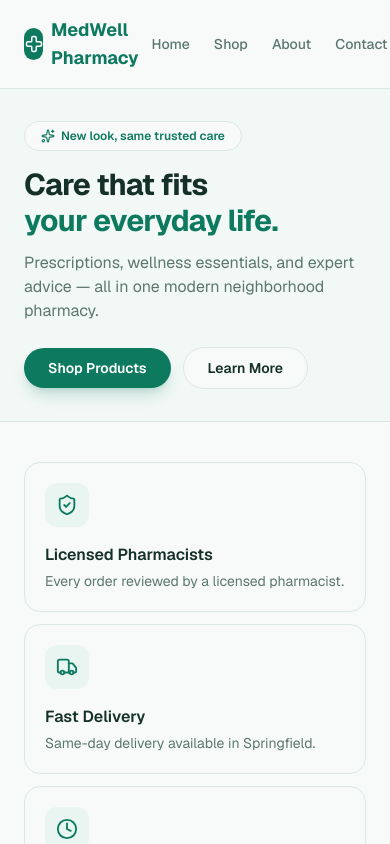
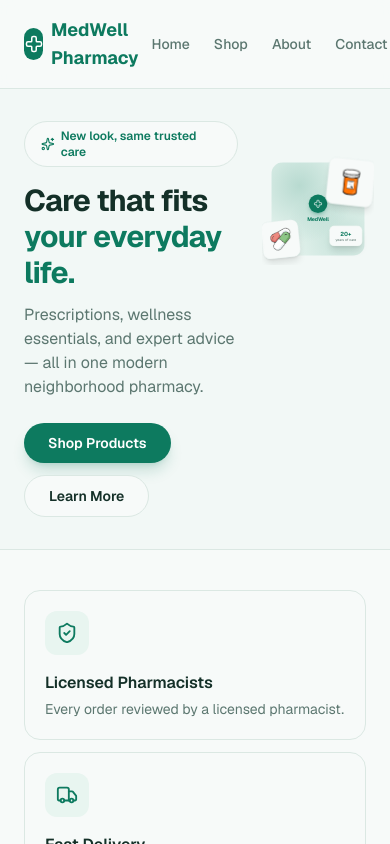
Before and after one commit to mauk16/medwell-rx, a Next.js app: page /home2 in a window 390 px wide. Shown: the top 844 px of the page. Built offline with nearby package versions, Linux system fonts and the light colour scheme.

Commit message:
Show hero visual on mobile as scaled corner overlay (v0.7.1)
Uniformly scaled via CSS transform (same ratios/alignment, no internal
changes), pinned to hero's top-right free space; full size unchanged at lg.

```diff
--- a/app/home2/page.tsx
+++ b/app/home2/page.tsx
@@ -26,8 +26,8 @@ export default function Home2() {
     <div>
       {/* Hero — asymmetric two-column, one composed visual instead of scattered icons */}
       <section className="border-b border-border bg-accent/40">
-        <div className="mx-auto grid max-w-6xl items-center gap-8 px-6 py-8 sm:gap-12 sm:py-10 lg:grid-cols-2 lg:py-14">
-          <div>
+        <div className="relative mx-auto grid max-w-6xl items-center gap-8 px-6 py-8 sm:gap-12 sm:py-10 lg:grid-cols-2 lg:py-14">
+          <div className="pr-32 sm:pr-40 lg:pr-0">
             <span className="inline-flex items-center gap-1.5 rounded-full border border-border bg-background px-4 py-1.5 text-xs font-semibold text-primary">
               <Sparkles size={14} /> New look, same trusted care
             </span>
@@ -56,8 +56,11 @@ export default function Home2() {
             </div>
           </div>
 
-          {/* Single composed visual: one focal card, one small accent card offset behind it */}
-          <div className="relative mx-auto hidden aspect-square w-full max-w-sm lg:block">
+          {/* Single composed visual, unchanged internally. On mobile it's uniformly scaled down
+              (transform, not resized elements) and pinned into the hero's free top-right corner;
+              at lg it returns to its normal full-size spot in the grid. */}
+          <div className="absolute right-4 top-16 h-28 w-28 overflow-hidden sm:top-20 sm:h-36 sm:w-36 lg:static lg:top-auto lg:mx-auto lg:h-auto lg:w-full lg:max-w-sm lg:overflow-visible">
+            <div className="relative aspect-square w-96 origin-top-left scale-[0.2917] sm:scale-[0.375] lg:w-full lg:scale-100 lg:origin-center">
               <div
                 className="absolute inset-8 rounded-[2.5rem]"
                 style={{
@@ -90,6 +93,7 @@ export default function Home2() {
                 <div className="animate-float" style={{ animationDelay: "1.2s" }}>
                   <div className="-rotate-6 rounded-3xl border border-border bg-background p-5 shadow-xl">
                     <Image src="/images/med-2.webp" alt="Capsules" width={128} height={128} className="w-full" />
+                  </div>
                 </div>
               </div>
             </div>
--- a/package.json
+++ b/package.json
@@ -1,6 +1,6 @@
 {
   "name": "pharmacy-demo",
-  "version": "0.7.0",
+  "version": "0.7.1",
   "private": true,
   "scripts": {
     "dev": "next dev",
```
Also changed, not shown: 1 other file (tests, documents, lock files or other folders). Lines whose indentation alone changed are shown as unchanged.
